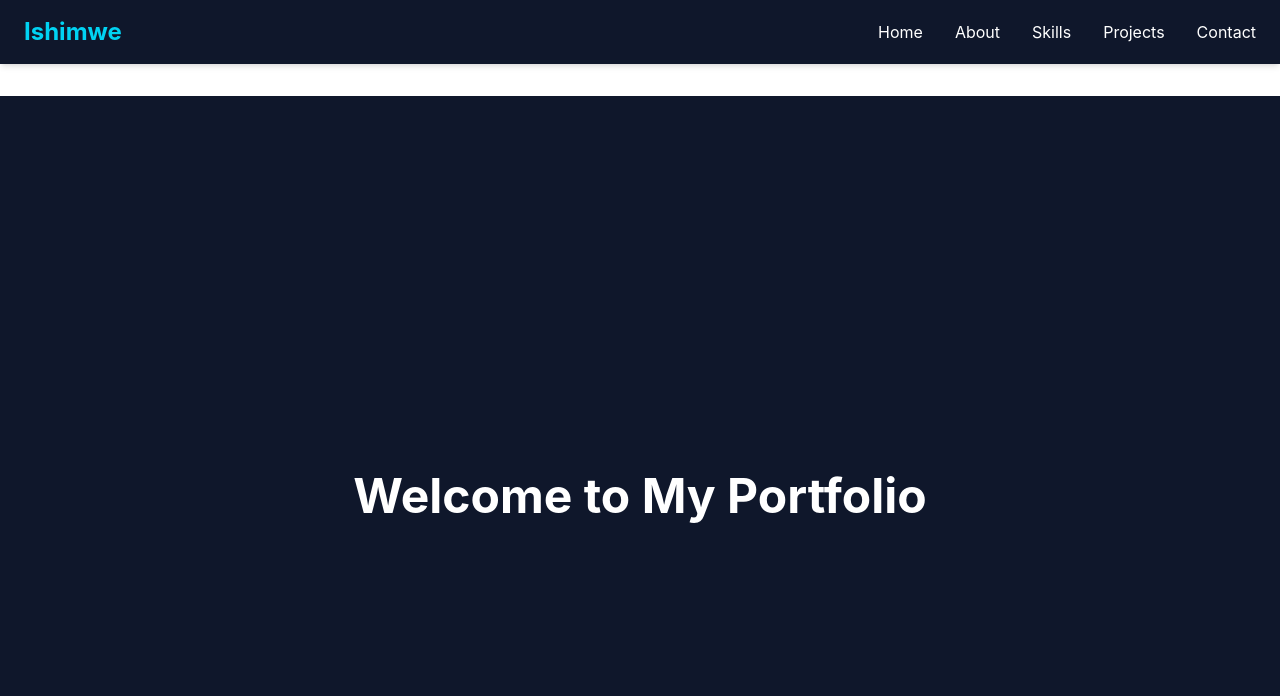
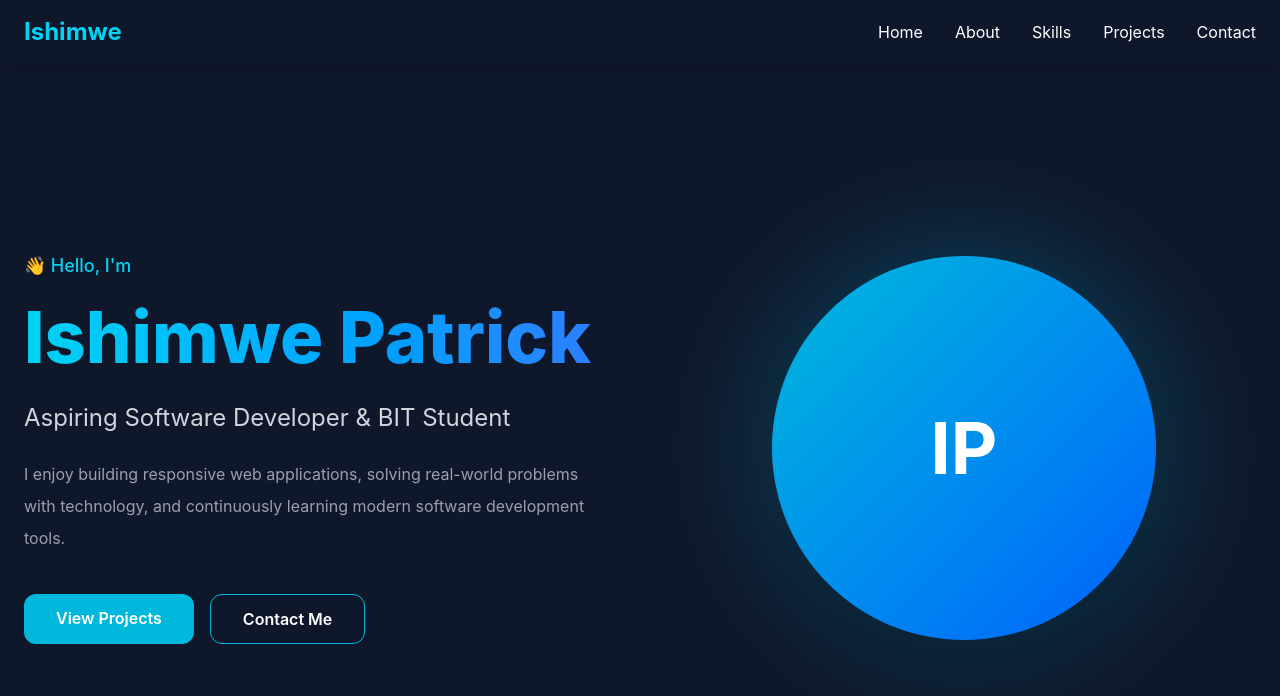
Before and after one commit to ishimwepatrick1/portfolio, a React (Vite) app: page / in a window 1280 px wide. Shown: the top 696 px of the page. Built offline with nearby package versions, Linux system fonts and the light colour scheme.

Commit message:
Enhance hero section with modern styling

```diff
--- a/src/App.jsx
+++ b/src/App.jsx
@@ -1,17 +1,11 @@
 import Navbar from "./components/Navbar";
+import Hero from "./components/Hero";
 
 function App() {
   return (
     <>
       <Navbar />
-
-      <main className="pt-24">
-        <section className="min-h-screen flex items-center justify-center bg-slate-900 text-white">
-          <h1 className="text-5xl font-bold">
-            Welcome to My Portfolio
-          </h1>
-        </section>
-      </main>
+      <Hero />
     </>
   );
 }
--- /dev/null
+++ b/src/components/Hero.jsx
@@ -0,0 +1,75 @@
+function Hero() {
+  return (
+    <section
+      id="home"
+      className="min-h-screen flex items-center bg-slate-900 text-white px-6 pt-24"
+    >
+      <div className="max-w-7xl mx-auto w-full flex flex-col-reverse md:flex-row items-center justify-between gap-16">
+
+        {/* Left */}
+        <div className="flex-1">
+
+          <p className="text-cyan-400 text-lg font-medium mb-3">
+            👋 Hello, I'm
+          </p>
+
+          <h1 className="text-5xl md:text-7xl font-extrabold leading-tight">
+            <span className="bg-gradient-to-r from-cyan-400 to-blue-500 bg-clip-text text-transparent">
+              Ishimwe Patrick
+            </span>
+          </h1>
+
+          <h2 className="mt-5 text-2xl text-gray-300">
+            Aspiring Software Developer & BIT Student
+          </h2>
+
+          <p className="mt-6 max-w-xl text-gray-400 leading-8">
+            I enjoy building responsive web applications, solving real-world
+            problems with technology, and continuously learning modern software
+            development tools.
+          </p>
+
+          <div className="mt-10 flex flex-wrap gap-4">
+
+            <a
+              href="#projects"
+              className="px-8 py-3 rounded-xl bg-cyan-500 hover:bg-cyan-600 transition font-semibold"
+            >
+              View Projects
+            </a>
+
+            <a
+              href="#contact"
+              className="px-8 py-3 rounded-xl border border-cyan-500 hover:bg-cyan-500 transition font-semibold"
+            >
+              Contact Me
+            </a>
+
+          </div>
+
+        </div>
+
+        {/* Right */}
+
+        <div className="flex-1 flex justify-center">
+
+          <div className="relative">
+
+            <div className="absolute inset-0 rounded-full bg-cyan-500 blur-3xl opacity-30"></div>
+
+            <div className="relative w-72 h-72 md:w-96 md:h-96 rounded-full bg-gradient-to-br from-cyan-500 to-blue-600 flex items-center justify-center text-7xl font-bold shadow-2xl">
+
+              IP
+
+            </div>
+
+          </div>
+
+        </div>
+
+      </div>
+    </section>
+  );
+}
+
+export default Hero;
--- a/src/components/Navbar.jsx
+++ b/src/components/Navbar.jsx
@@ -5,7 +5,7 @@ function Navbar() {
   const [menuOpen, setMenuOpen] = useState(false);
 
   const links = [
-    { name: "Home", href: "#" },
+    { name: "Home", href: "#home" },
     { name: "About", href: "#about" },
     { name: "Skills", href: "#skills" },
     { name: "Projects", href: "#projects" },
--- a/src/index.css
+++ b/src/index.css
@@ -1 +1,10 @@
 @import "tailwindcss";
+
+html {
+  scroll-behavior: smooth;
+}
+
+body {
+  margin: 0;
+  background-color: #0f172a;
+}
```
